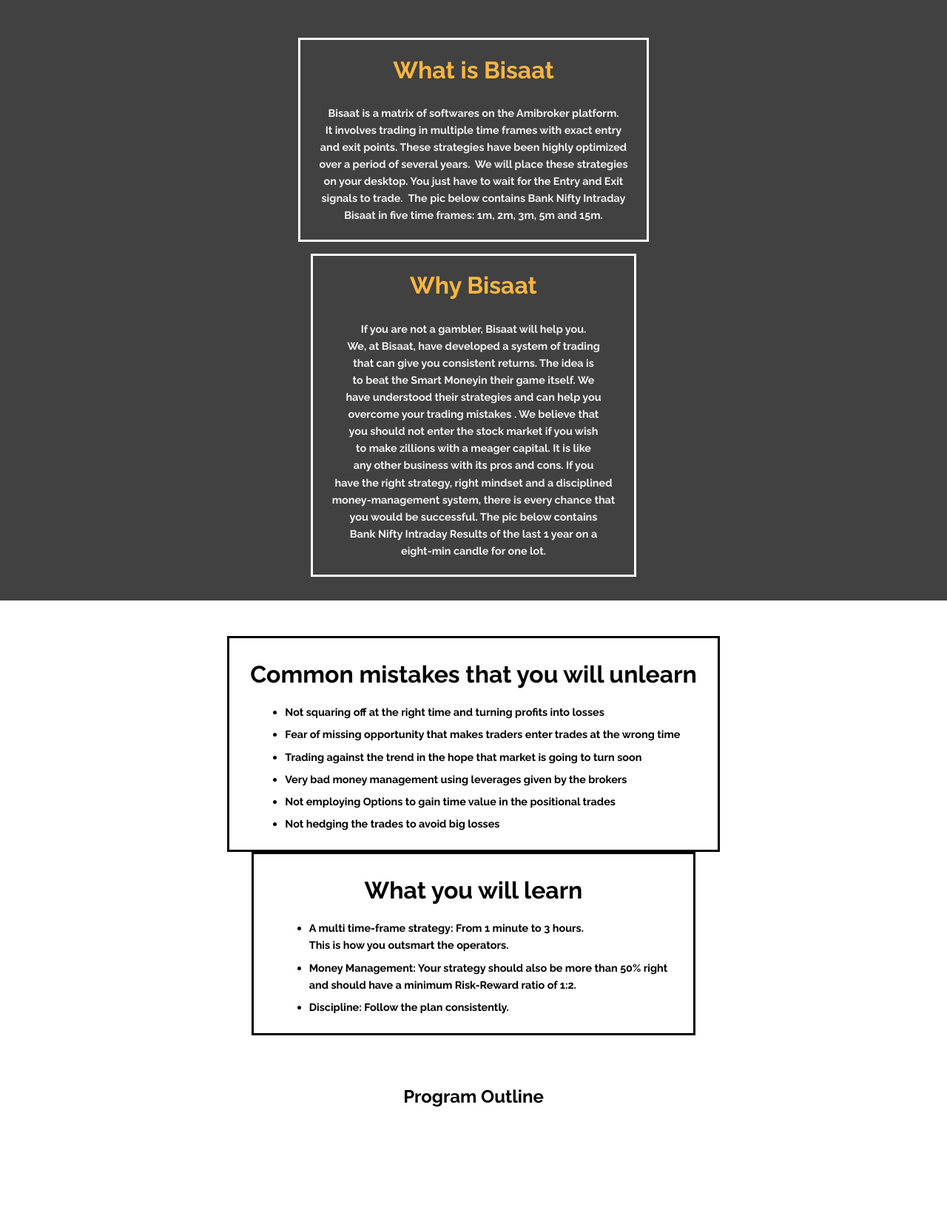
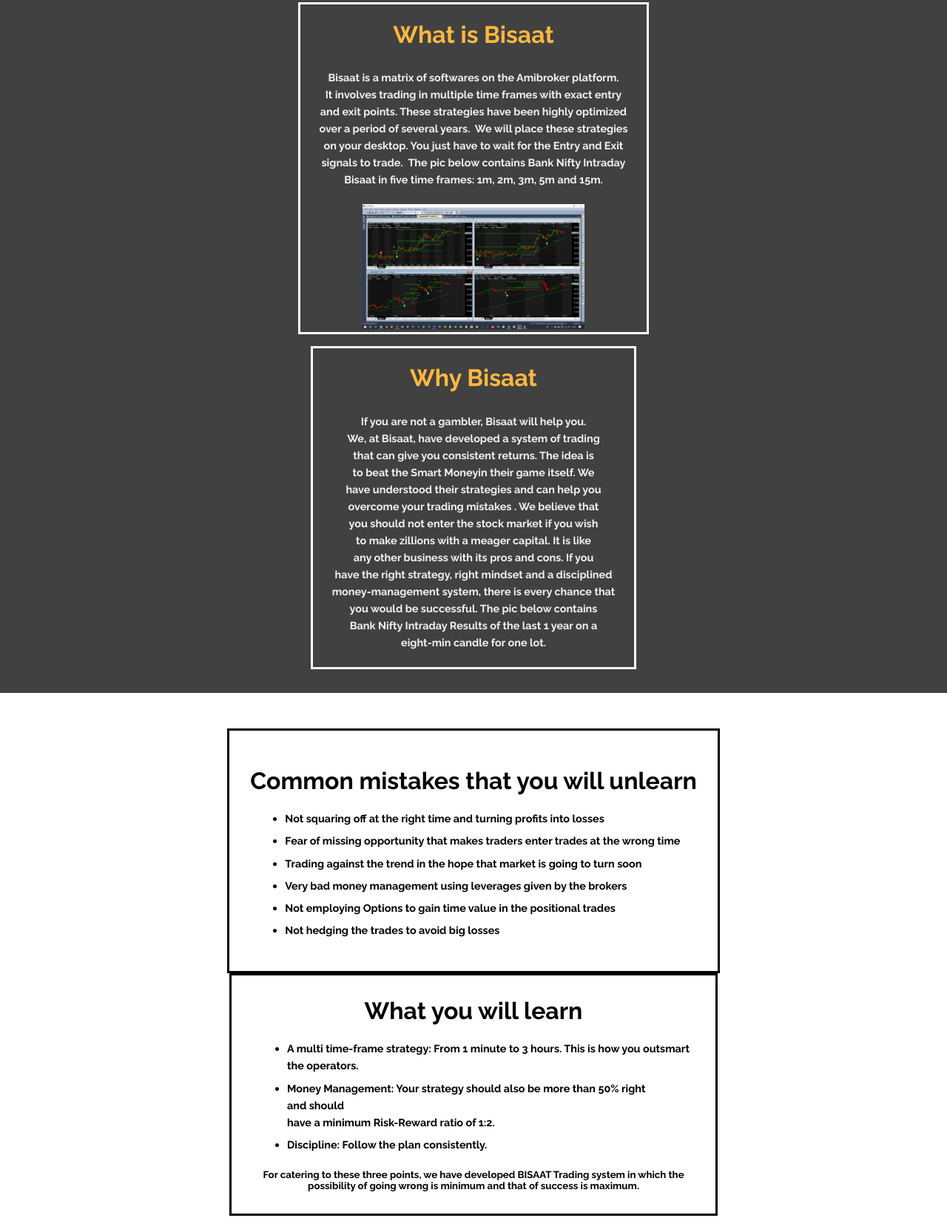
Before and after one commit to Sk1499/Sk1499.github.io, a plain HTML site: page index.html in a window 1280 px wide. Shown: the part 1147-2794 px from the top of the page at 74% size. Before the commit the page ends 2664 px from the top, so only its background shows below. Drawn offline with Linux system fonts and the light colour scheme.

Commit message:
image added

```diff
--- a/css/styles.css
+++ b/css/styles.css
@@ -162,9 +162,10 @@ nav a:focus{
     border-color: white;
     color: #FFB73F;
 }
-.about-bisaat span.a{
+.about-bisaat span.a img{
 
-    margin-top: 3em;
+    width: 300px;
+    height: auto;
 }
 .about-bisaat span p{
 
@@ -184,11 +185,15 @@ nav a:focus{
 
     display: inline-block;
     vertical-align: top;
-    margin-inline: 3em;
+    margin-inline: 2em;
     padding: 0.5em 1.75em;
     border-width: 3px;
     border-style: solid;
     border-color: black;
+}
+.about-learn span.left{
+
+    padding: 1.7em 1.75em;
 }
 .about-learn li{
     font-weight: 700;
--- a/index.html
+++ b/index.html
@@ -30,7 +30,7 @@
 
 <secton id="two" class="home-about">
 <div class="about-speaker">
-    <span><img src="img/placeholder.png" alt="Bisaat Logo" class="logo"></span>
+    <span><img src="img/placeholder.png" alt="place holder" ></span>
     <span class="b">
     <h1>Who we are</h1>
 
@@ -57,7 +57,8 @@
         over a period of several years.  We will place these strategies<br>
         on your desktop. You just have to wait for the Entry and Exit <br>
         signals to trade.  The pic below contains Bank Nifty Intraday <br>
-        Bisaat in five time frames: 1m, 2m, 3m, 5m and 15m.</p></span>
+        Bisaat in five time frames: 1m, 2m, 3m, 5m and 15m.</p>
+        <img src="img/WhatsApp Image 2021-01-01 at 4.26.03 PM.jpeg" alt="trading window" ></span>
     <span><h1>Why Bisaat</h1>
     <p>If you are not a gambler, Bisaat will help you.<br>
         We, at Bisaat, have developed a system of trading <br>
@@ -76,7 +77,7 @@
 
 </div>
 <div class="about-learn">
-    <span><h1>Common mistakes that you will unlearn</h1>
+    <span class="left"><h1>Common mistakes that you will unlearn</h1>
     <ul>
         <li>Not squaring off at the right time and turning profits into losses</li>
         <li>Fear of missing opportunity that makes traders enter trades at the wrong time</li>
@@ -88,10 +89,11 @@
 </span>
     <span><h1>What you will learn</h1>
     <ul>
-        <li> A multi time-frame strategy: From 1 minute to 3 hours.<br> This is how you outsmart the operators.</li>
-        <li>Money Management: Your strategy should also be more than 50% right<br> and should have a minimum Risk-Reward ratio of 1:2.</li>
+        <li> A multi time-frame strategy: From 1 minute to 3 hours. This is how you outsmart <br>the operators.</li>
+        <li>Money Management: Your strategy should also be more than 50% right<br> and should <br> have a minimum Risk-Reward ratio of 1:2.</li>
         <li>Discipline: Follow the plan consistently.</li>
     </ul>
+    <h5>For catering to these three points, we have developed BISAAT Trading system in which the <br>possibility of going wrong is minimum and that of success is maximum.</h5 >
 </span>
 </div>
 </secton>
```
Also changed, not shown: img/WhatsApp Image 2021-01-01 at 4.26.03 PM.jpeg (added).
